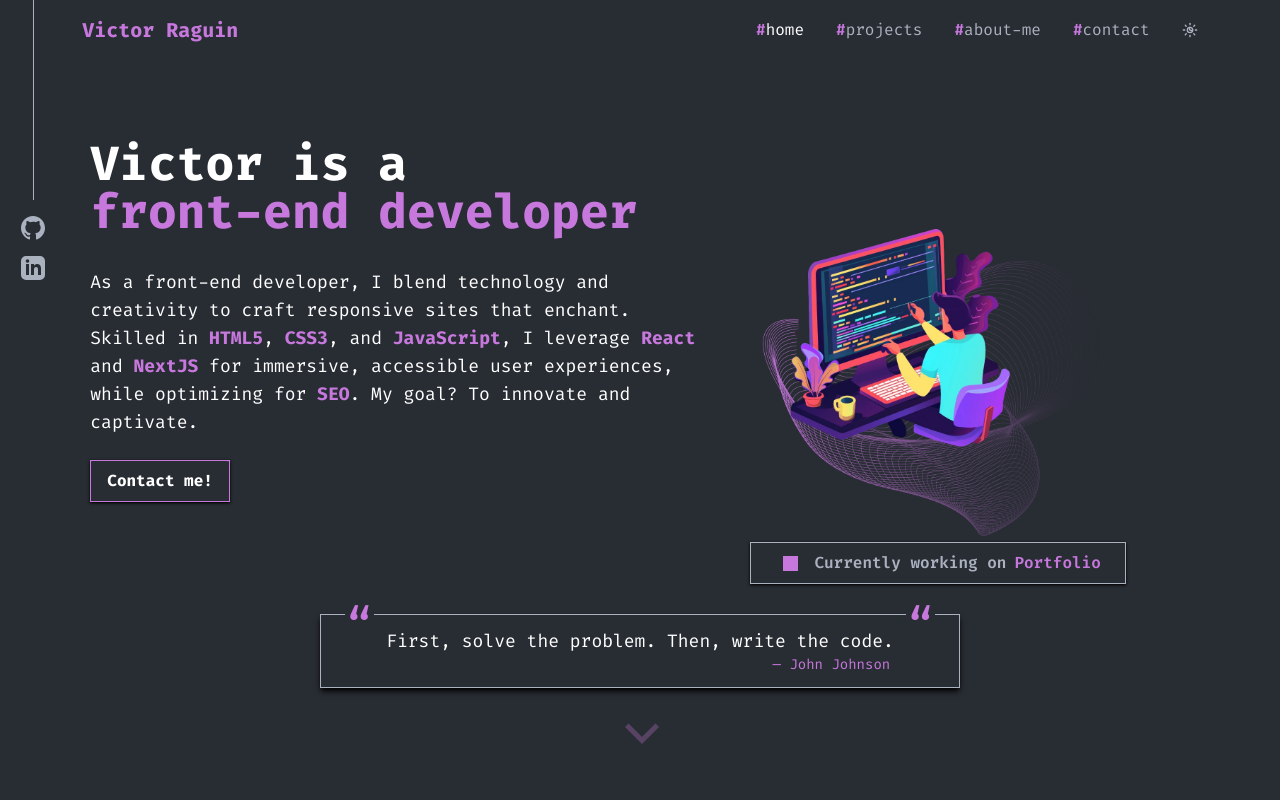
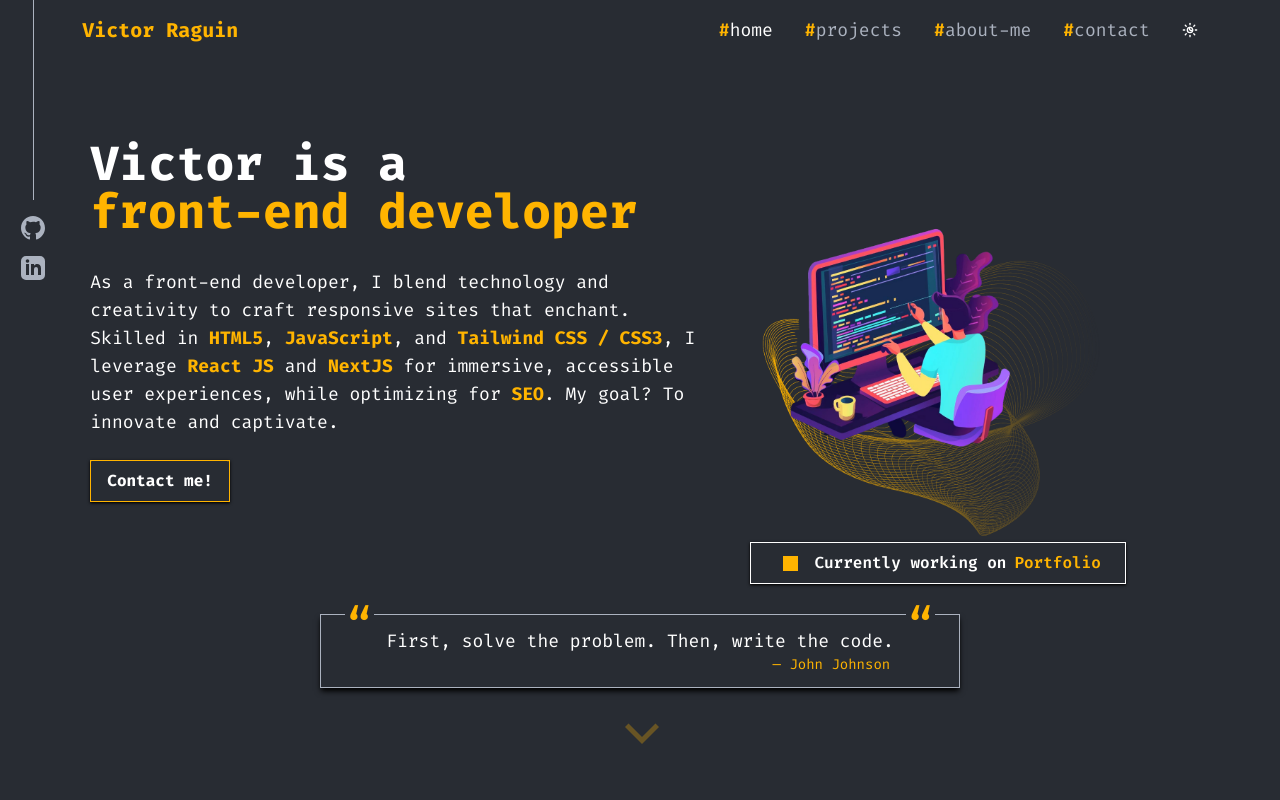
Before and after one commit to victorraguin/new-portfolio, a Next.js app: page / in a window 1280 px wide. Both pictures are taken after a click on the button 1189 px from the left and 30 px from the top of the page. Shown: the top 800 px of the page. Built offline with nearby package versions, Linux system fonts and the light colour scheme.

Commit message:
💄: update UI colors

```diff
--- a/src/app/components/HomePage/HeroSection.tsx
+++ b/src/app/components/HomePage/HeroSection.tsx
@@ -7,10 +7,10 @@ import Link from "next/link";
 const HeroSection = () => {
   return (
     <div>
-      <div className="bg-gray-900 text-dark dark:text-white flex flex-col  md:pt-20 px-6 space-y-6 lg:w-3/4 h-[75vh] lg:h-full">
+      <div className="flex flex-col  md:pt-20 px-6 space-y-6 lg:w-3/4 h-[75vh] lg:h-full">
         <h1 className="text-3xl md:text-5xl font-bold md:mb-2 lg:w-3/4">
           Victor is a{" "}
-          <strong className="text-pink btn-shine underline">
+          <strong className="text-main btn-shine underline">
             front-end <br className="md:hidden" /> developer
           </strong>
         </h1>
@@ -20,16 +20,16 @@ const HeroSection = () => {
         <p className="md:mb-2 text-lg justify-left w-full lg:w-3/4">
           As a front-end developer, I blend technology and creativity to craft
           responsive sites that enchant. Skilled in{" "}
-          <strong className="text-pink underline">HTML5</strong>,{" "}
-          <strong className="text-pink underline">CSS3</strong>, and{" "}
-          <strong className="text-pink underline">JavaScript</strong>, I
-          leverage <strong className="text-pink underline">React</strong> and{" "}
-          <strong className="text-pink underline">NextJS</strong> for immersive,
+          <strong className="text-main underline">HTML5</strong>,{" "}
+          <strong className="text-main underline">JavaScript</strong>, and{" "}
+          <strong className="text-main underline">Tailwind CSS / CSS3</strong>, I leverage{" "}
+          <strong className="text-main underline">React JS</strong> and{" "}
+          <strong className="text-main underline">NextJS</strong> for immersive,
           accessible user experiences, while optimizing for{" "}
-          <strong className="text-pink underline">SEO</strong>. My goal? To
+          <strong className="text-main underline">SEO</strong>. My goal? To
           innovate and captivate.
         </p>
-        <button className="w-fit bg-button border-pink border font-bold py-2 px-4 shadow shadow-gray dark:shadow-black">
+        <button className="w-fit bg-button border-main border font-bold py-2 px-4 shadow shadow-gray dark:shadow-black">
           Contact me!
         </button>
       </div>
@@ -42,23 +42,23 @@ const HeroSection = () => {
           />
         </div>
         <div className="font-semibold flex flex-row justify-center items-center align-middle py-2 px-4 border shadow dark:bg-dark bg-white shadow-gray dark:shadow-black min-w-max lg:w-full 3xl:w-[80%] 4xl:w-[60%]">
-          <div className="bg-pink border border-pink w-[15px] h-[15px] mx-4 "></div>
-          Currently working on <span className="mx-2 text-pink">Portfolio</span>
+          <div className="bg-main border border-main w-[15px] h-[15px] mx-4 "></div>
+          Currently working on <span className="mx-2 text-main">Portfolio</span>
         </div>
       </div>
       <div className="dark:text-white text-dark w-full lg:w-1/2 hidden lg:absolute bottom-28 3xl:bottom-40 5xl:w-1/4 5xl:left-[38%] 5xl:bottom-56 left-[25%] mx-auto shadow-md shadow-gray dark:shadow-black md:flex flex-row items-center justify-center border border-dark dark:border-gray">
-        <span className="text-[3rem] text-pink dark:text-pink self-start relative -top-6 -right-6 bg-white dark:bg-dark">
+        <span className="text-[3rem] text-main dark:text-main self-start relative -top-6 -right-6 bg-white dark:bg-dark">
           “
         </span>
         <div className="flex flex-col w-full justify-center items-center 2xl:w-3/4 ">
           <p className="text-lg">
             First, solve the problem. Then, write the code.
           </p>
-          <span className="text-sm self-end mr-10 text-pink">
+          <span className="text-sm self-end mr-10 text-main">
             — John Johnson
           </span>
         </div>
-        <span className="text-[3rem] relative -top-6 right-6 bg-white dark:bg-dark text-pink dark:text-pink">
+        <span className="text-[3rem] relative -top-6 right-6 bg-white dark:bg-dark text-main dark:text-main">
           “
         </span>
       </div>
--- a/src/app/components/HomePage/ProjectsSection.tsx
+++ b/src/app/components/HomePage/ProjectsSection.tsx
@@ -29,8 +29,8 @@ const ProjectsSection = () => {
         <h2
           id="projects"
           className="text-xl md:text-2xl font-semibold md:mb-2 lg:w-3/4">
-          #<strong className="text-pink btn-shine">projects</strong>
-          <div className="flex w-3/4 bg-pink dark:bg-pink h-[2px] mt-1"></div>
+          #<strong className="text-main btn-shine">projects</strong>
+          <div className="flex w-3/4 bg-main dark:bg-main h-[2px] mt-1"></div>
         </h2>
         <div className="flex flex-row flex-wrap pt-10 justify-around items-center w-full">
           {projects.map((project) => (
@@ -51,7 +51,7 @@ const ProjectsSection = () => {
               <div className="flex flex-col my-4 mx-auto">
                 <Link
                   href={project.link}
-                  className="w-fit bg-button mx-auto border-pink border font-bold py-2 px-4 shadow shadow-gray dark:shadow-black">
+                  className="w-fit bg-button mx-auto border-main border font-bold py-2 px-4 shadow shadow-gray dark:shadow-black">
                   View Project
                 </Link>
               </div>
--- a/src/app/components/Socials/index.tsx
+++ b/src/app/components/Socials/index.tsx
@@ -13,7 +13,7 @@ const SocialsList = () => {
             xmlns="http://www.w3.org/2000/svg"
             width="24"
             height="24"
-            className=" fill-dark dark:fill-gray hover:fill-pink duration-300 ease-in-out transition">
+            className=" fill-dark dark:fill-gray hover:fill-main duration-300 ease-in-out transition">
             <path d="M12 0C5.374 0 0 5.373 0 12c0 5.302 3.438 9.8 8.207 11.387.599.111.793-.261.793-.577v-2.234c-3.338.726-4.033-1.416-4.033-1.416-.546-1.387-1.333-1.756-1.333-1.756-1.089-.745.083-.729.083-.729 1.205.084 1.839 1.237 1.839 1.237 1.07 1.834 2.807 1.304 3.492.997.107-.775.418-1.305.762-1.604-2.665-.305-5.467-1.334-5.467-5.931 0-1.311.469-2.381 1.236-3.221-.124-.303-.535-1.524.117-3.176 0 0 1.008-.322 3.301 1.23A11.509 11.509 0 0 1 12 5.803c1.02.005 2.047.138 3.006.404 2.291-1.552 3.297-1.23 3.297-1.23.653 1.653.242 2.874.118 3.176.77.84 1.235 1.911 1.235 3.221 0 4.609-2.807 5.624-5.479 5.921.43.372.823 1.102.823 2.222v3.293c0 .319.192.694.801.576C20.566 21.797 24 17.3 24 12c0-6.627-5.373-12-12-12z" />
           </svg>
         </a>
@@ -22,7 +22,7 @@ const SocialsList = () => {
             xmlns="http://www.w3.org/2000/svg"
             width="24"
             height="24"
-            className=" fill-dark dark:fill-gray hover:fill-pink duration-300 ease-in-out transition">
+            className=" fill-dark dark:fill-gray hover:fill-main duration-300 ease-in-out transition">
             <path d="M19 0H5a5 5 0 0 0-5 5v14a5 5 0 0 0 5 5h14a5 5 0 0 0 5-5V5a5 5 0 0 0-5-5zM8 19H5V8h3v11zM6.5 6.732c-.966 0-1.75-.79-1.75-1.764s.784-1.764 1.75-1.764 1.75.79 1.75 1.764-.783 1.764-1.75 1.764zM20 19h-3v-5.604c0-3.368-4-3.113-4 0V19h-3V8h3v1.765c1.396-2.586 7-2.777 7 2.476V19z" />
           </svg>
         </a>
--- a/src/app/components/header/user-actions/HeaderLinks.tsx
+++ b/src/app/components/header/user-actions/HeaderLinks.tsx
@@ -20,8 +20,8 @@ const HeaderLinks: FC<HeaderLinksProps> = ({ value, href }) => {
               route === href
                 ? " dark:text-white cursor-default"
                 : "text-dark dark:text-gray"
-            } dark:hover:text-white `}>
-            <span className="text-pink font-semibold">#</span>
+            } dark:hover:text-white text-lg `}>
+            <span className="text-main font-semibold">#</span>
             {value.slice(1)}
           </span>
         ) : (
--- a/src/app/components/header/user-actions/ThemeSelector.tsx
+++ b/src/app/components/header/user-actions/ThemeSelector.tsx
@@ -37,7 +37,7 @@ const ThemeSelector: React.FC = () => {
         }}
         className={` ${theme === "dark" ? "hidden" : "flex"} items-center`}>
         <svg
-          className="flex-shrink-0 size-4 hover:text-pink dark:hover:text-dark"
+          className="flex-shrink-0 size-4 hover:text-main dark:hover:text-dark"
           xmlns="http://www.w3.org/2000/svg"
           width="24"
           height="24"
@@ -58,7 +58,7 @@ const ThemeSelector: React.FC = () => {
         }}
         className={` ${theme === "dark" ? "flex" : "hidden"} items-center `}>
         <svg
-          className="flex-shrink-0 size-4 hover:text-dark dark:hover:text-white"
+          className="flex-shrink-0 size-4 hover:text-dark dark:hover:text-main"
           xmlns="http://www.w3.org/2000/svg"
           width="24"
           height="24"
--- a/src/app/globals.css
+++ b/src/app/globals.css
@@ -11,7 +11,7 @@
 }
 
 .bg-button {
-  --c:  #C778DD;
+  --c:  #ffb400;
   --_g: linear-gradient(var(--c) 0 0) no-repeat;
   background:
     var(--_g) calc(var(--_p,0%) - 100%) 0%,
@@ -29,7 +29,7 @@
 
 /* Underline CSS Animation */
 .underline {
-	color: #C778DD;
+	color: #ffb400;
   position: relative;
   text-decoration: none;
 }
@@ -40,7 +40,7 @@
   width: 100%;
   height: 2px;
   border-radius: 2px;
-  background-color: #C778DD;
+  background-color: #ffb400;
   bottom: 0;
   left: 0;
   transform-origin: right;
@@ -58,7 +58,7 @@
 .btn-shine {
   transform: translate(-50%, -50%);
   color: #ffffff;
-  background: linear-gradient(to right, #C778DD 0%, white 10%, #C778DD 20%);
+  background: linear-gradient(to right, #ffb400 0%, white 10%, #ffb400 20%);
   background-size: 200% 100%;
   background-position: 0;
   -webkit-background-clip: text;
@@ -90,8 +90,8 @@
   display: block;
   width: 1.5rem;
   height: 1.5rem;
-  border-bottom: 5px solid #C778DD;
-  border-right: 5px solid #C778DD;
+  border-bottom: 5px solid #ffb400;
+  border-right: 5px solid #ffb400;
   transform: rotate(45deg);
   margin: -10px;
   animation: animate 2s infinite;
--- a/src/app/layout.tsx
+++ b/src/app/layout.tsx
@@ -45,7 +45,7 @@ export default function RootLayout({
     <html lang="en" className="scroll-smooth">
       <AppTheme>
         <body
-          className={`${firaCode.className} + bg-white dark:bg-dark text-dark dark:text-gray h-screen w-full`}>
+          className={`${firaCode.className} + bg-white dark:bg-dark text-dark dark:text-white h-screen w-full`}>
           <div className="md:flex flex-row justify-center">
             <div className="hidden md:flex w-1/6 md:w-[40%] lg:w-1/6 4xl:w-1/3 5xl:w-1/2 md:justify-center 4xl:justify-end">
               <SocialsList />
--- a/tailwind.config.ts
+++ b/tailwind.config.ts
@@ -45,7 +45,7 @@ const config: Config = {
       },
     },
     colors: {
-      'pink': '#C778DD',
+      'main': '#ffb400',
       'white': '#FFFFFF',
       'gray': '#ABB2BF',
       'dark' : '#282C33',
```
Also changed, not shown: src/app/components/Footer/index.tsx (+20 -10 lines), src/app/components/HomePage/AboutMeSection.tsx (+12 -12 lines), src/app/components/HomePage/ContactSection.tsx (+10 -10 lines), src/app/public/Victor.png.
